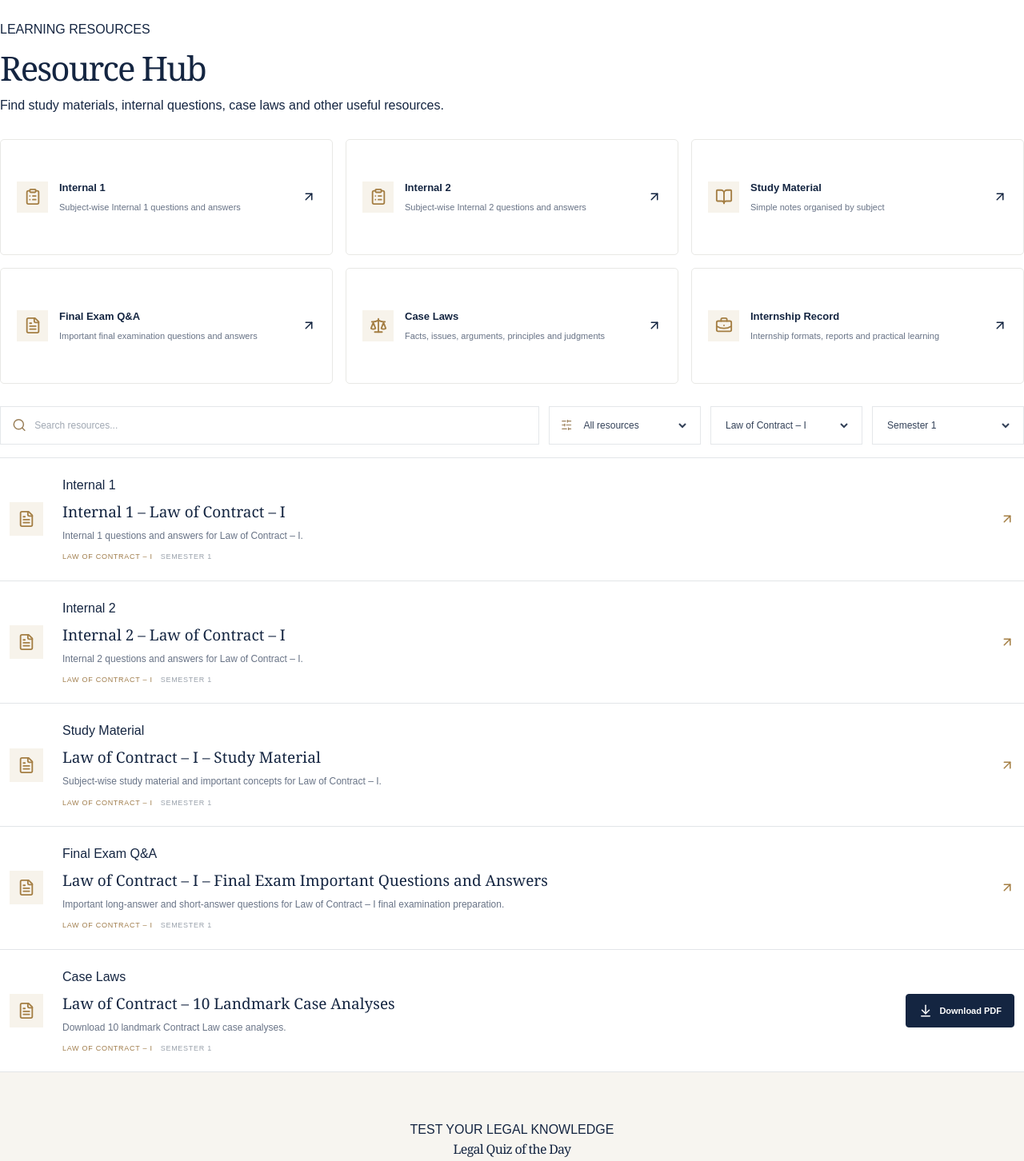
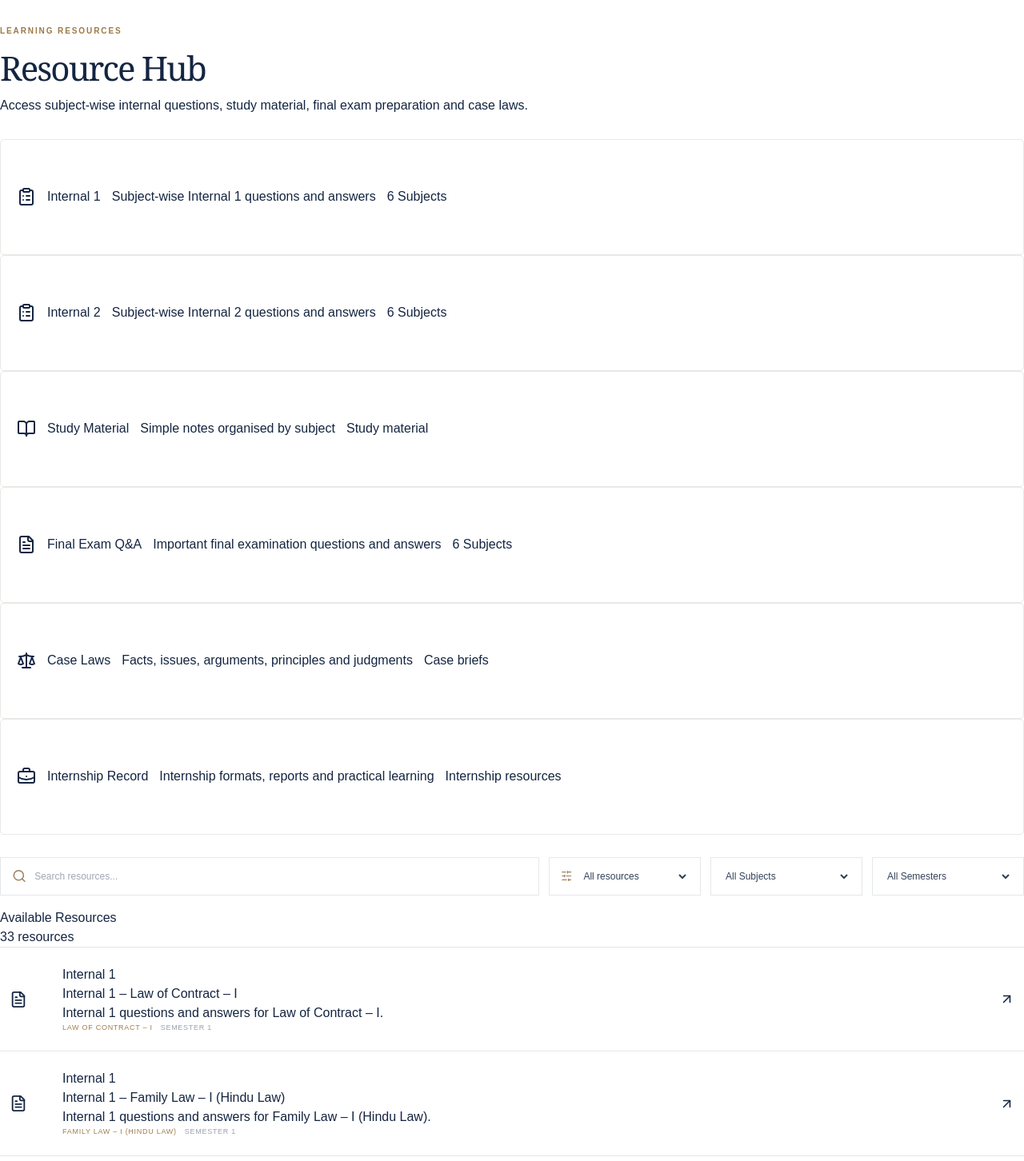
Before and after one commit to Vr7solutions/vignanreddy-legal-journey, a Next.js app: page / in a window 1280 px wide. Shown: the part 1240-2692 px from the top of the page at 80% size. Built offline with nearby package versions, Linux system fonts and the light colour scheme.

Commit message:
Refactor ResourceHub for improved state and filtering
Refactor ResourceHub component to improve state management and resource filtering. Updated search functionality and resource type handling.

```diff
--- a/components/resource-hub.tsx
+++ b/components/resource-hub.tsx
@@ -11,59 +11,46 @@ import {
   BookOpen,
   Scale,
   BriefcaseBusiness,
-  Languages,
   SlidersHorizontal
 } from "lucide-react";
 
 import { categories, resources, subjects } from "@/lib/content";
 
-const iconMap: Record<string, any> = {
-  FileText,
+const resourceTypes = [
+  "All resources",
+  "Internal 1",
+  "Internal 2",
+  "Study Material",
+  "Final Exam Q&A",
+  "Case Laws",
+  "Internship Record"
+];
+
+const categoryIcons: Record<string, React.ElementType> = {
   ClipboardList,
   BookOpen,
+  FileText,
   Scale,
-  BriefcaseBusiness,
-  Languages
+  BriefcaseBusiness
 };
 
-const resourceTypeMap: Record<string, string> = {
-  "Case Laws": "Case Laws",
-  "Internal 1": "Internal 1",
-  "Internal 2": "Internal 2",
-  "Internship": "Internship",
-  "Notes": "Study Notes"
-};
+export default function ResourceHub() {
+  const [search, setSearch] = useState("");
+  const [filter, setFilter] = useState("All resources");
+  const [selectedSubject, setSelectedSubject] = useState("All Subjects");
+  const [selectedSemester, setSelectedSemester] = useState("All Semesters");
 
-type ResourceHubProps = {
-  selectedSemester?: string;
-  selectedYear?: string;
-  selectedSubjects?: string[];
-};
-
-export default function ResourceHub(props: ResourceHubProps) {
-  const [query, setQuery] = useState("");
-  const [filter, setFilter] = useState("All resources");
-
-  const [selectedSubject, setSelectedSubject] = useState(
-    props.selectedSubjects?.[0] || "All Subjects"
-  );
-
-  const [selectedSemester, setSelectedSemester] = useState(
-    props.selectedSemester || "All Semesters"
-  );
+  const semesters = ["All Semesters", "Semester 1", "All Semesters"];
 
   const filteredResources = useMemo(() => {
     return resources.filter((item) => {
-      const searchText = query.toLowerCase();
-
       const matchesSearch =
-        item.title.toLowerCase().includes(searchText) ||
-        item.description.toLowerCase().includes(searchText) ||
-        item.subject.toLowerCase().includes(searchText);
+        item.title.toLowerCase().includes(search.toLowerCase()) ||
+        item.description.toLowerCase().includes(search.toLowerCase()) ||
+        item.subject.toLowerCase().includes(search.toLowerCase());
 
       const matchesType =
-        filter === "All resources" ||
-        item.type === resourceTypeMap[filter];
+        filter === "All resources" || item.type === filter;
 
       const matchesSubject =
         selectedSubject === "All Subjects" ||
@@ -71,8 +58,7 @@ export default function ResourceHub(props: ResourceHubProps) {
 
       const matchesSemester =
         selectedSemester === "All Semesters" ||
-        item.semester === selectedSemester ||
-        item.semester === "All Semesters";
+        item.semester === selectedSemester;
 
       return (
         matchesSearch &&
@@ -81,53 +67,40 @@ export default function ResourceHub(props: ResourceHubProps) {
         matchesSemester
       );
     });
-  }, [query, filter, selectedSubject, selectedSemester]);
-
-  const handleCategoryClick = (title: string) => {
-    const categoryFilters: Record<string, string> = {
-      "Case Laws": "Case Laws",
-      "Internal Questions": "All resources",
-      "Study Notes": "Notes",
-      "Internship Resources": "Internship",
-      "Assignments": "All resources",
-      "Legal Dictionary": "All resources"
-    };
-
-    setFilter(categoryFilters[title] || "All resources");
-  };
+  }, [search, filter, selectedSubject, selectedSemester]);
 
   return (
     <section className="resource-hub" id="resources">
       <div className="section-heading">
-        <span className="section-eyebrow">LEARNING RESOURCES</span>
+        <div>
+          <span className="eyebrow">LEARNING RESOURCES</span>
           <h2>Resource Hub</h2>
           <p>
-          Find study materials, internal questions, case laws and other
-          useful resources.
+            Access subject-wise internal questions, study material,
+            final exam preparation and case laws.
           </p>
         </div>
+      </div>
 
-      <div className="resource-categories">
+      <div className="resource-category-grid">
         {categories.map((category) => {
-          const Icon = iconMap[category.icon] || FileText;
+          const Icon =
+            categoryIcons[category.icon] || FileText;
 
           return (
             <button
+              type="button"
+              className="resource-category-card"
               key={category.title}
-              className="resource-category-card"
-              onClick={() => handleCategoryClick(category.title)}
-              type="button"
+              onClick={() => {
+                setFilter(category.title);
+                setSelectedSubject("All Subjects");
+              }}
             >
-              <span className="category-icon">
-                <Icon size={22} />
-              </span>
-
-              <span className="category-content">
-                <strong>{category.title}</strong>
-                <small>{category.detail}</small>
-              </span>
-
-              <ArrowUpRight size={18} />
+              <Icon size={24} />
+              <h3>{category.title}</h3>
+              <p>{category.detail}</p>
+              <span>{category.count}</span>
             </button>
           );
         })}
@@ -139,8 +112,8 @@ export default function ResourceHub(props: ResourceHubProps) {
           <input
             type="search"
             placeholder="Search resources..."
-            value={query}
-            onChange={(event) => setQuery(event.target.value)}
+            value={search}
+            onChange={(event) => setSearch(event.target.value)}
           />
         </div>
 
@@ -149,61 +122,70 @@ export default function ResourceHub(props: ResourceHubProps) {
           <select
             value={filter}
             onChange={(event) => setFilter(event.target.value)}
-            aria-label="Filter by resource type"
           >
-            <option>All resources</option>
-            <option>Case Laws</option>
-            <option>Internal 1</option>
-            <option>Internal 2</option>
-            <option>Internship</option>
-            <option>Notes</option>
+            {resourceTypes.map((type) => (
+              <option key={type} value={type}>
+                {type}
+              </option>
+            ))}
           </select>
         </div>
 
         <div className="filter-box">
           <select
             value={selectedSubject}
-            onChange={(event) => setSelectedSubject(event.target.value)}
-            aria-label="Filter by subject"
+            onChange={(event) =>
+              setSelectedSubject(event.target.value)
+            }
           >
-            <option>All Subjects</option>
+            <option value="All Subjects">All Subjects</option>
             {subjects.map((subject) => (
-              <option key={subject}>{subject}</option>
+              <option key={subject} value={subject}>
+                {subject}
+              </option>
             ))}
+            <option value="Internship">Internship</option>
+            <option value="Legal Skills">Legal Skills</option>
           </select>
         </div>
 
         <div className="filter-box">
           <select
             value={selectedSemester}
-            onChange={(event) => setSelectedSemester(event.target.value)}
-            aria-label="Filter by semester"
+            onChange={(event) =>
+              setSelectedSemester(event.target.value)
+            }
           >
-            <option>All Semesters</option>
-            <option>Semester 1</option>
-            <option>Semester 2</option>
-            <option>Semester 3</option>
-            <option>Semester 4</option>
-            <option>Semester 5</option>
-            <option>Semester 6</option>
+            <option value="All Semesters">All Semesters</option>
+            <option value="Semester 1">Semester 1</option>
           </select>
         </div>
       </div>
 
+      <div className="resource-results">
+        <div className="resource-results-heading">
+          <h3>Available Resources</h3>
+          <span>{filteredResources.length} resources</span>
+        </div>
+
+        {filteredResources.length > 0 ? (
           <div className="resource-list">
-        {filteredResources.length > 0 ? (
-          filteredResources.map((item, index) => (
+            {filteredResources.map((item, index) => (
               <article
                 className="resource-card"
                 key={`${item.title}-${index}`}
               >
-              <div className="resource-icon">
+                <div className="resource-card-icon">
                   <FileText size={22} />
                 </div>
 
-              <div className="resource-content">
-                <span className="resource-type">{item.type}</span>
+                <div className="resource-card-content">
+                  <span className="resource-type">
+                    {item.type}
+                  </span>
+
                   <h3>{item.title}</h3>
+
                   <p>{item.description}</p>
 
                   <div className="resource-meta">
@@ -212,28 +194,33 @@ export default function ResourceHub(props: ResourceHubProps) {
                   </div>
                 </div>
 
-              {"downloadUrl" in item && item.downloadUrl ? (
+                {item.downloadUrl ? (
                   <a
                     href={item.downloadUrl}
-                  className="resource-arrow download-button"
+                    className="resource-action"
                     download
+                    aria-label={`Download ${item.title}`}
                   >
-                  <ArrowDownToLine size={18} />
-                  <span>Download PDF</span>
+                    <ArrowDownToLine size={19} />
                   </a>
                 ) : (
-                <span className="resource-arrow">
-                  <ArrowUpRight size={18} />
+                  <span
+                    className="resource-action unavailable"
+                    title="Material will be added later"
+                  >
+                    <ArrowUpRight size={19} />
                   </span>
                 )}
               </article>
-          ))
+            ))}
+          </div>
         ) : (
           <div className="resource-empty">
-            <BookOpen size={30} />
+            <FileText size={32} />
             <h3>No resources found</h3>
             <p>
-              No resources are currently available for this selection.
+              Try changing your search or filters. New materials
+              will be added here.
             </p>
           </div>
         )}
```
Lines whose indentation alone changed are shown as unchanged.
